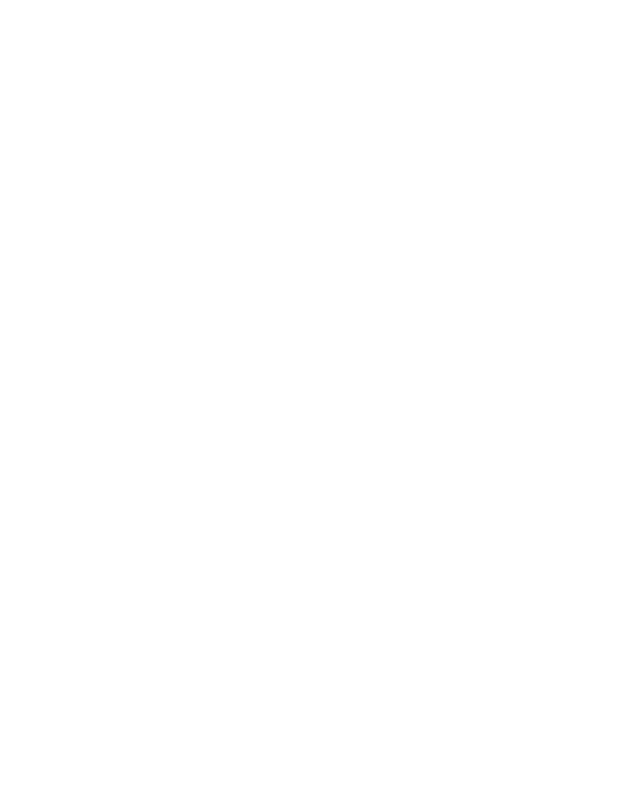
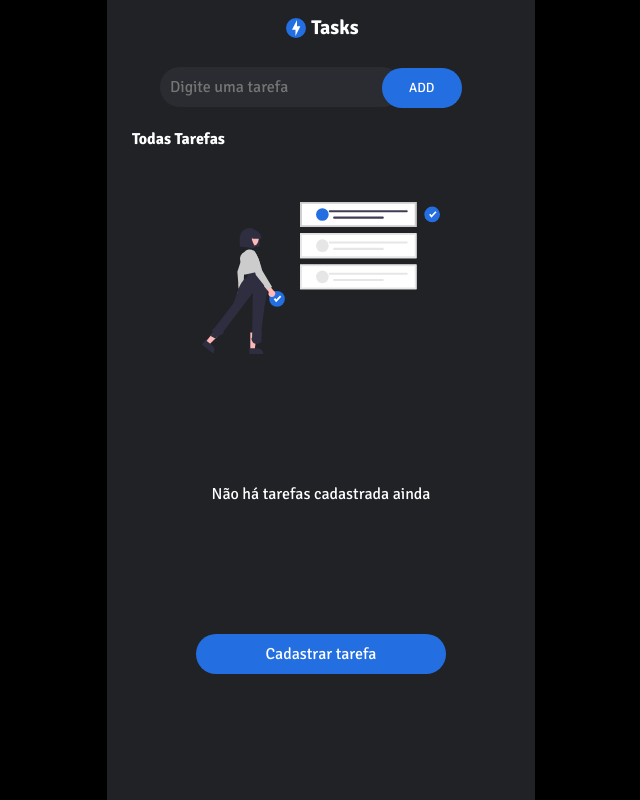
Before and after one commit to Felipe2304/tasks-javascript, a plain HTML site: page task-crud/index.html in a window 1280 px wide. Shown: the whole page, without its empty margins (319-959 px from the left). Drawn offline with Linux system fonts and the light colour scheme; the site is published under a folder, as on GitHub Pages, so addresses that start at the root find nothing.

Commit message:
corrigindo erros no projeto

```diff
--- a/task-crud/index.html
+++ b/task-crud/index.html
@@ -1,25 +1,34 @@
 <!DOCTYPE html>
 <html lang="pt-br">
   <head>
-  <meta charset="UTF-8">
-  <meta http-equiv="X-UA-Compatible" content="IE=edge">
-  <meta name="viewport" content="width=device-width, initial-scale=1.0">
-  <link rel="preconnect" href="https://fonts.googleapis.com">
-  <link rel="preconnect" href="https://fonts.gstatic.com" crossorigin>
-  <link href="https://fonts.googleapis.com/css2?family=Signika:wght@300;400;500;600;700&display=swap" rel="stylesheet">
-  <link rel="stylesheet" href="/src/style/reset.css">
-  <link rel="stylesheet" href="/src/style/root.css">
-  <link rel="stylesheet" href="./src/style/mainContainer/mainContainer.css">
-  <link rel="stylesheet" href="./src/style/logo/logo.css">
-  <link rel="stylesheet" href="./src/style/sectionContent/taskList/taskList.css">
-  <link rel="stylesheet" href="./src/style/addTask/addTask.css">
-  <link rel="stylesheet" href="./src/style/homeScreen/homeScreen.css">
-  <link rel="stylesheet" href="./src/style/sectionContent/progressBar/progressBar.css">
-  <link rel="stylesheet" href="./src/style/sectionContent/content.css">
+    <meta charset="UTF-8" />
+    <meta http-equiv="X-UA-Compatible" content="IE=edge" />
+    <meta name="viewport" content="width=device-width, initial-scale=1.0" />
+    <link rel="preconnect" href="https://fonts.googleapis.com" />
+    <link rel="preconnect" href="https://fonts.gstatic.com" crossorigin />
+    <link
+      href="https://fonts.googleapis.com/css2?family=Signika:wght@300;400;500;600;700&display=swap"
+      rel="stylesheet"
+    />
+    <link rel="stylesheet" href="./src/style/reset.css" />
+    <link rel="stylesheet" href="./src/style/root.css" />
+    <link rel="stylesheet" href="./src/style/mainContainer/mainContainer.css" />
+    <link rel="stylesheet" href="./src/style/logo/logo.css" />
+    <link
+      rel="stylesheet"
+      href="./src/style/sectionContent/taskList/taskList.css"
+    />
+    <link rel="stylesheet" href="./src/style/addTask/addTask.css" />
+    <link rel="stylesheet" href="./src/style/homeScreen/homeScreen.css" />
+    <link
+      rel="stylesheet"
+      href="./src/style/sectionContent/progressBar/progressBar.css"
+    />
+    <link rel="stylesheet" href="./src/style/sectionContent/content.css" />
     <title>Tasks</title>
   </head>
   <body>
     <main id="root"></main>
-  <script src="/src/scripts/index.js"></script>
+    <script src="./src/scripts/index.js"></script>
   </body>
 </html>
--- a/task-crud/src/scripts/index.js
+++ b/task-crud/src/scripts/index.js
@@ -73,7 +73,6 @@ const AddTask = () => {
     $input.value = "";
     $input.focus();
   };
-
   $button.addEventListener("click", handleAddTask);
   $input.addEventListener(
     "keyup",
@@ -97,6 +96,14 @@ const HomeScreen = () => {
     "register-button",
     "Cadastrar tarefa"
   );
+
+  const focusInput = () => {
+    const $input = document.querySelector(".search-input");
+
+    $input.focus();
+  };
+
+  $button.addEventListener("click", focusInput);
 
   $container.appendChild($image);
   $container.appendChild($informativeText);
@@ -163,9 +170,11 @@ const mostrarProgressNaTela = () => {
 
 const ProgressBar = () => {
   const totalTaks = readTasks().length;
-  const totalTasksCompleted = readTasks().filter( (task) => task.completed).length;
+  const totalTasksCompleted = readTasks().filter(
+    (task) => task.completed
+  ).length;
 
-  console.log(readTasks())
+  console.log(readTasks());
   const $wrapper = createElement("div", "wrapper-progress");
   const $concluedWrapper = createElement("div", "wrapper-conclued");
   const $textConclued = createElement("span", "conclued-text", "Concluídas");
```
Lines whose indentation alone changed are shown as unchanged.
